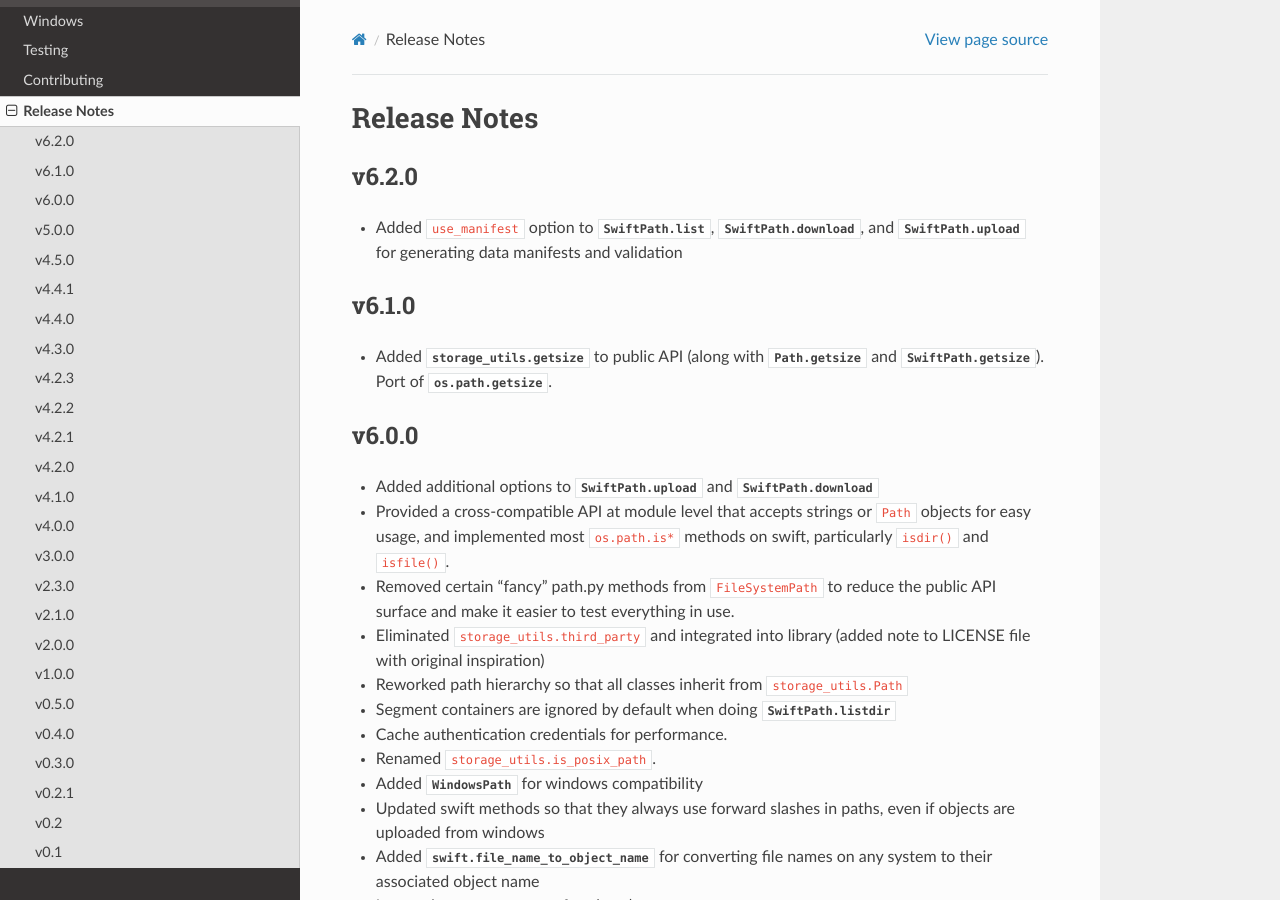
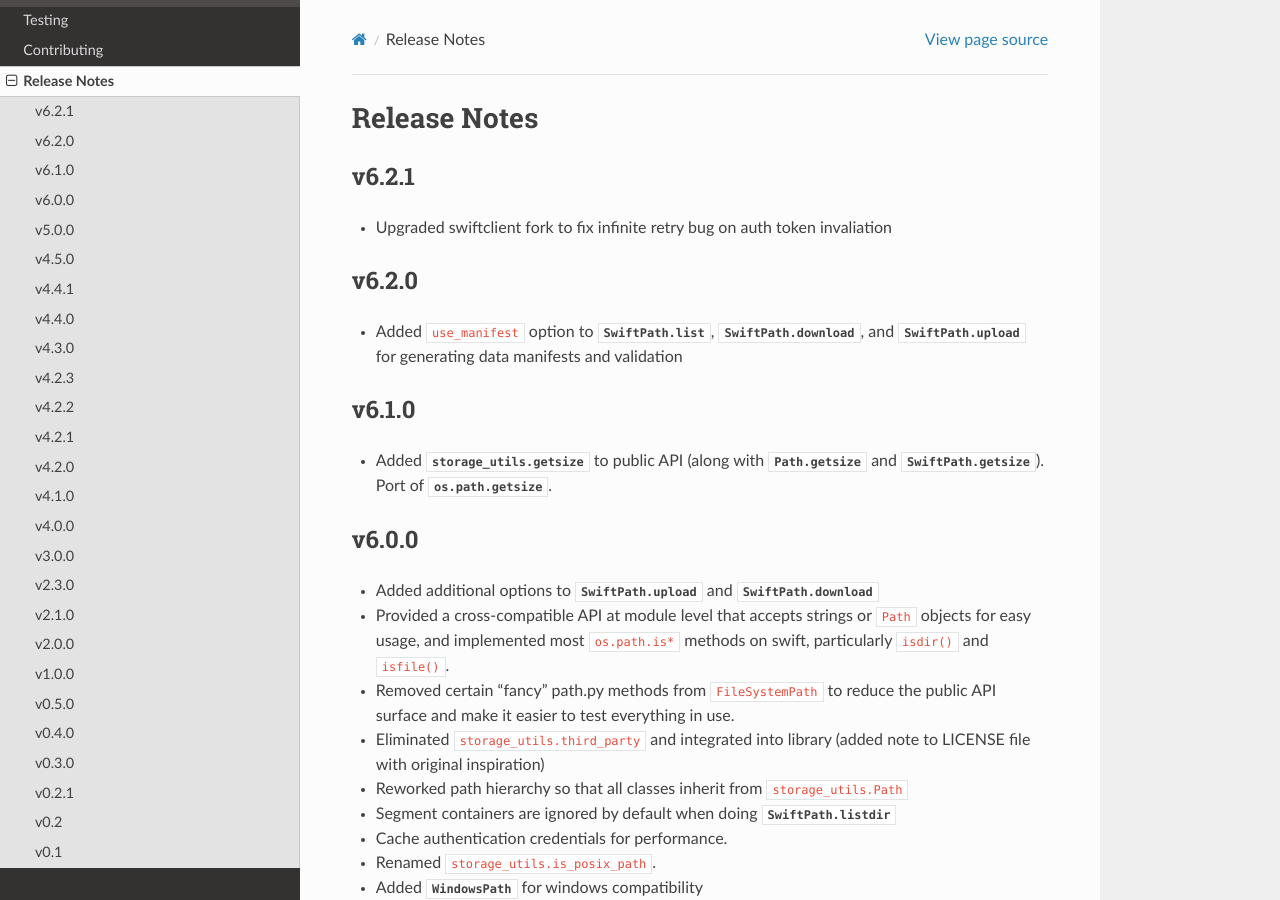
Before and after one commit to counsyl/stor, a Sphinx documentation site: the page built from docs/release_notes.rst, in a window 1280 px wide and 900 px high. Built offline with Sphinx 7.4.7 and the Read the Docs theme 2.0.0, drawn with Linux system fonts in a browser that asks for light colours; the version number could not be read and is left out.

Commit message:
Update release_notes.rst

```diff
--- a/docs/release_notes.rst
+++ b/docs/release_notes.rst
@@ -1,5 +1,10 @@
 Release Notes
 =============
+
+v6.2.1
+------
+
+* Upgraded swiftclient fork to fix infinite retry bug on auth token invaliation
 
 v6.2.0
 ------
```
